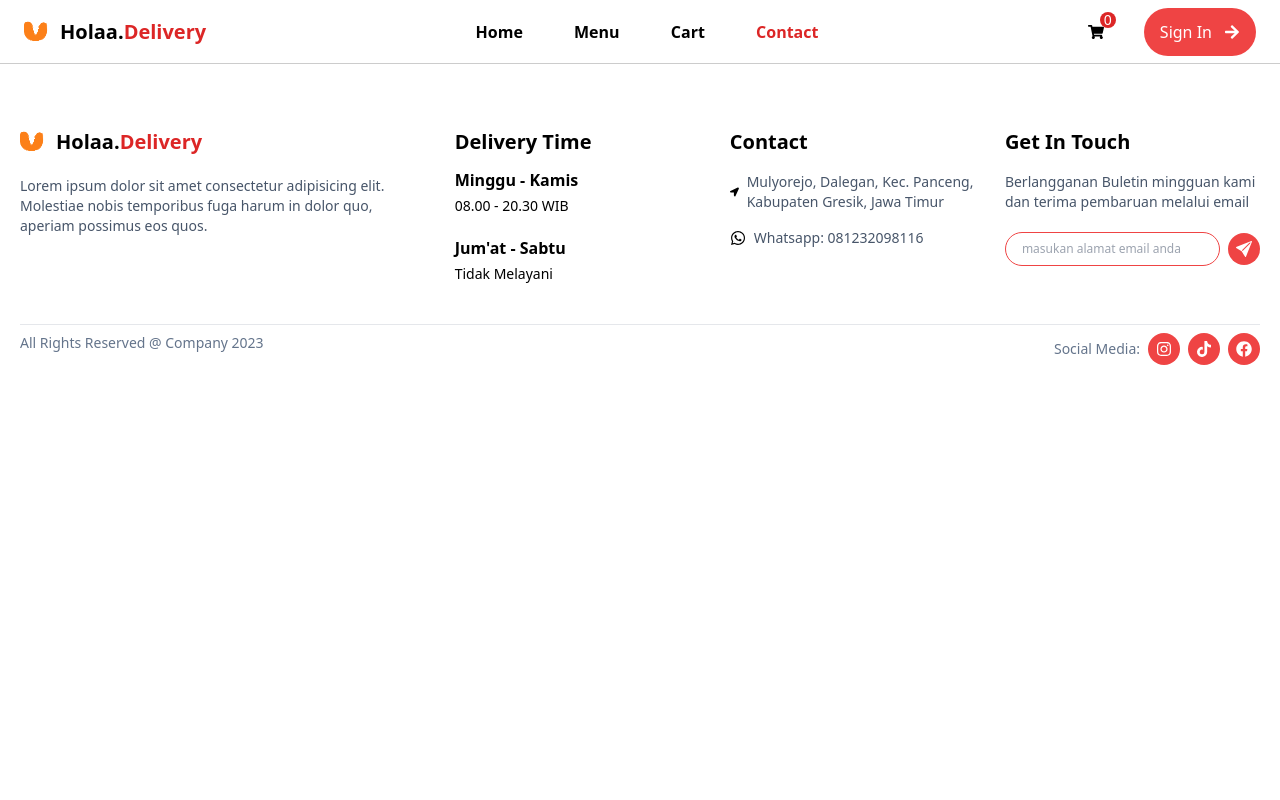
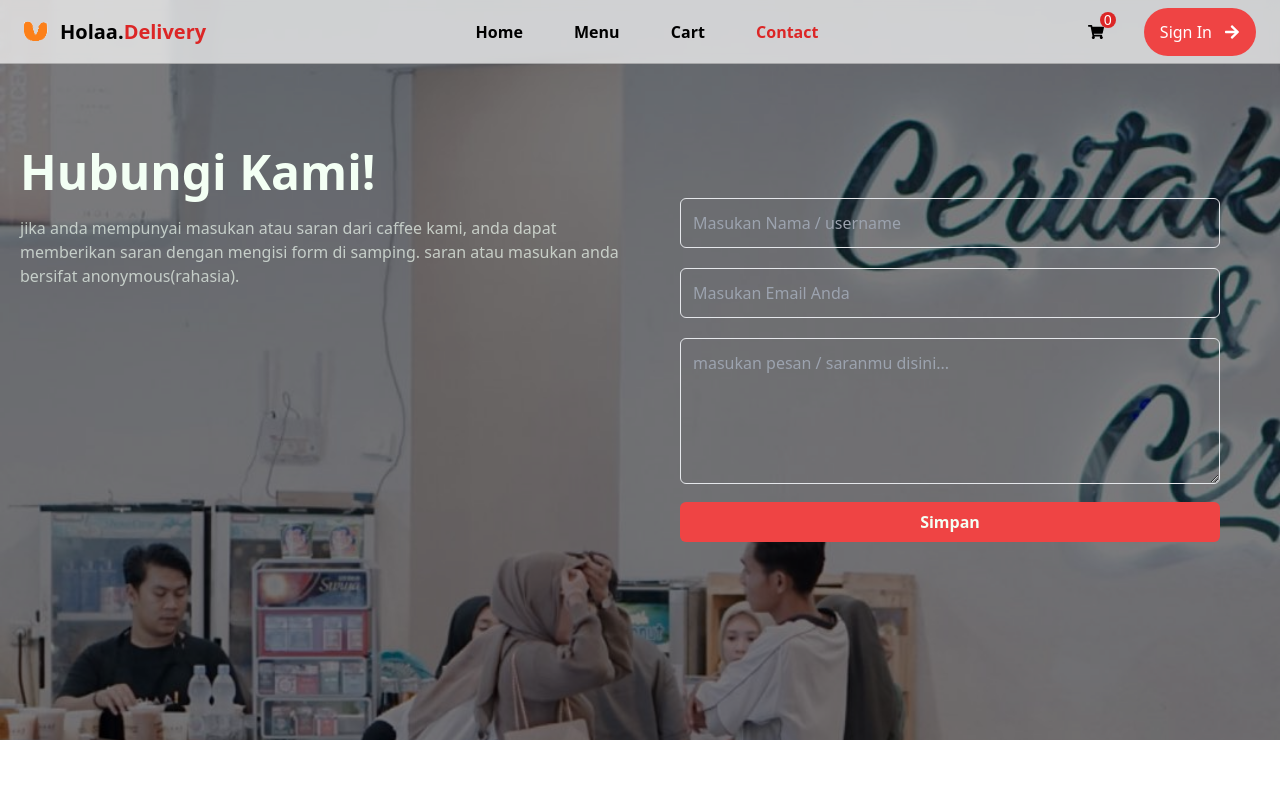
Before and after one commit to atoengg/holaa-delivery, a React (Vite) app: page /contact in a window 1280 px wide. Shown: the top 800 px of the page. Built offline with nearby package versions, Linux system fonts and the light colour scheme.

Commit message:
add: pages Contact

```diff
--- /dev/null
+++ b/src/components/Form/FormContact.jsx
@@ -0,0 +1,160 @@
+import React, { useEffect, useState } from "react";
+import toast from "react-hot-toast";
+
+const FormContact = () => {
+  const [inputForm, setInputForm] = useState({
+    username: "",
+    email: "",
+    message: "",
+  });
+
+  const [errMsg, setErrMsg] = useState({
+    username: "",
+    email: "",
+    message: "",
+  });
+
+  const [isFormValid, setIsFormValid] = useState(true);
+
+  useEffect(() => {
+    const isFormValid = Object.values(errMsg).every((error) => !error);
+    setIsFormValid(isFormValid);
+  }, [errMsg]);
+
+  const handleInputChange = (e) => {
+    const { name, value } = e.target;
+
+    setInputForm({
+      ...inputForm,
+      [name]: value,
+    });
+
+    validateInput(e);
+  };
+
+  const validateInput = (e) => {
+    const { name, value } = e.target;
+
+    const usernameRegex = /^[a-zA-Z]/;
+    const emailRegex = /^[a-zA-Z0-9._%+-]+@[a-zA-Z0-9.-]+\.[a-zA-Z]{2,}$/;
+
+    if (name === "username") {
+      if (value === "") {
+        setErrMsg({
+          ...errMsg,
+          username: "username tidak boleh kosong!",
+        });
+      } else if (!usernameRegex.test(value)) {
+        setErrMsg({
+          ...errMsg,
+          username: "username hanya boleh huruf!",
+        });
+      } else {
+        setErrMsg({
+          ...errMsg,
+          username: "",
+        });
+      }
+    } else if (name === "email") {
+      if (value === "") {
+        setErrMsg({
+          ...errMsg,
+          email: "email tidak boleh kosong!",
+        });
+      } else if (!emailRegex.test(value)) {
+        setErrMsg({
+          ...errMsg,
+          email: "email harus sesuai format!",
+        });
+      } else {
+        setErrMsg({
+          ...errMsg,
+          email: "",
+        });
+      }
+    } else {
+      if (value === "") {
+        setErrMsg({
+          ...errMsg,
+          message: "message tidak boleh kosong!",
+        });
+      } else {
+        setErrMsg({
+          ...errMsg,
+          message: "",
+        });
+      }
+    }
+  };
+
+  const handleSubmit = (e) => {
+    e.preventDefault();
+
+    if (isFormValid) {
+      toast.success("Pesanmu Berhasil Dikirim");
+    }
+  };
+  return (
+    <div>
+      <form action="#" onSubmit={handleSubmit}>
+        <div className="mb-5">
+          <input
+            type="text"
+            name="username"
+            id="username"
+            value={inputForm.username}
+            onChange={handleInputChange}
+            className="w-full outline-none bg-transparent text-base border-solid border py-3 px-3 rounded-md text-[#f3fff4] focus:border-slate-200"
+            placeholder="Masukan Nama / username"
+          />
+          {errMsg.username && (
+            <div className="text-red-500 text-sm">{errMsg.username}</div>
+          )}
+        </div>
+        <div className="mb-5">
+          <input
+            type="email"
+            name="email"
+            id="email"
+            value={inputForm.email}
+            onChange={handleInputChange}
+            className="w-full outline-none bg-transparent text-base border-solid border py-3 px-3 rounded-md text-[#f3fff4] focus:border-slate-200"
+            placeholder="Masukan Email Anda"
+          />
+          {errMsg.email && (
+            <div className="text-red-500 text-sm">{errMsg.email}</div>
+          )}
+        </div>
+        <div className="">
+          <textarea
+            name="message"
+            id="message"
+            value={inputForm.message}
+            onChange={handleInputChange}
+            className="w-full outline-none bg-transparent text-base border-solid border py-3 px-3 rounded-md text-[#f3fff4] focus:border-slate-200"
+            cols="20"
+            rows="5"
+            placeholder="masukan pesan / saranmu disini..."
+          ></textarea>
+          {errMsg.message && (
+            <div className="text-red-500 text-sm">{errMsg.message}</div>
+          )}
+        </div>
+        <button
+          type="submit"
+          name="btnSubmit"
+          disabled={!isFormValid}
+          className={`w-full border-none mt-3  ${
+            isFormValid === false
+              ? "bg-red-300 hover:cursor-default"
+              : "bg-red-500"
+          } font-semibold text-[#f3fff4] py-2 rounded-md text-base `}
+        >
+          Simpan
+        </button>
+      </form>
+    </div>
+  );
+};
+
+export default FormContact;
--- a/src/pages/Contact/index.jsx
+++ b/src/pages/Contact/index.jsx
@@ -1,7 +1,72 @@
 import React from "react";
+import imgContact from "../../assets/img/img-contact.jpg";
+import FormContact from "../../components/Form/FormContact";
+import { Toaster } from "react-hot-toast";
 
 const Contact = () => {
-  return <div></div>;
+  return (
+    <div>
+      <section
+        className=""
+        style={{
+          background: `url(${imgContact})`,
+          backgroundSize: "cover",
+          backgroundRepeat: "no-repeat",
+        }}
+      >
+        <Toaster
+          position="top-center"
+          reverseOrder={false}
+          gutter={8}
+          containerClassName=""
+          containerStyle={{}}
+          toastOptions={{
+            // Define default options
+            className: "",
+            duration: 5000,
+            style: {
+              background: "#363636",
+              color: "#fff",
+            },
+
+            // Default options for specific types
+            success: {
+              duration: 3000,
+              theme: {
+                primary: "green",
+                secondary: "black",
+              },
+            },
+          }}
+        />
+        <div
+          className="container mx-auto h-full py-[148px] "
+          style={{ background: "rgba(0, 0, 0, 0.5)" }}
+        >
+          <div className="flex justify-between ">
+            <div className="w-6/12">
+              <h3 className="text-[#f3fff4] font-bold text-5xl">
+                Hubungi Kami!
+              </h3>
+              <div className="mt-5">
+                <p className="text-[#f3fff4ac] text-base leading-6">
+                  jika anda mempunyai masukan atau saran dari caffee kami, anda
+                  dapat memberikan saran dengan mengisi form di samping. saran
+                  atau masukan anda bersifat anonymous(rahasia).
+                </p>
+              </div>
+            </div>
+
+            <div className="w-6/12">
+              <div className="w-full h-full py-[50px] px-10 rounded-md">
+                <FormContact />
+              </div>
+            </div>
+          </div>
+        </div>
+      </section>
+    </div>
+  );
 };
 
 export default Contact;
```
Also changed, not shown: src/assets/img/img-contact.jpg (added).
